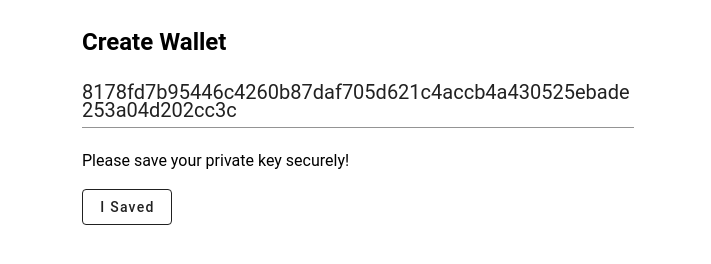
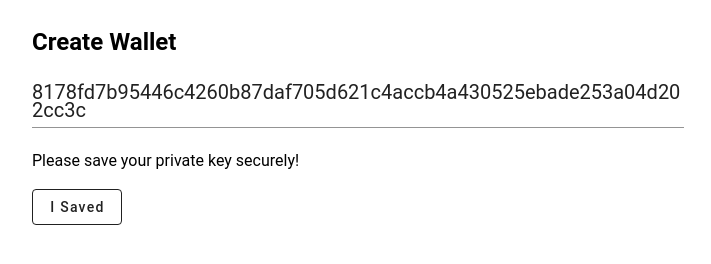
Before and after one commit to tcoin-project/web, a plain HTML site: page wallet/index.html in a window 1280 px wide. Shown: the whole page, without its empty margins (282-993 px from the left). Drawn offline with Linux system fonts and the light colour scheme.

Commit message:
increase width

```diff
--- a/wallet/index.html
+++ b/wallet/index.html
@@ -18,7 +18,7 @@
 
 <body>
     <div id="app" class="v-application" data-app>
-        <v-container style="max-width:600px">
+        <v-container style="max-width:700px">
             <router-view></router-view>
         </v-container>
     </div>
```
